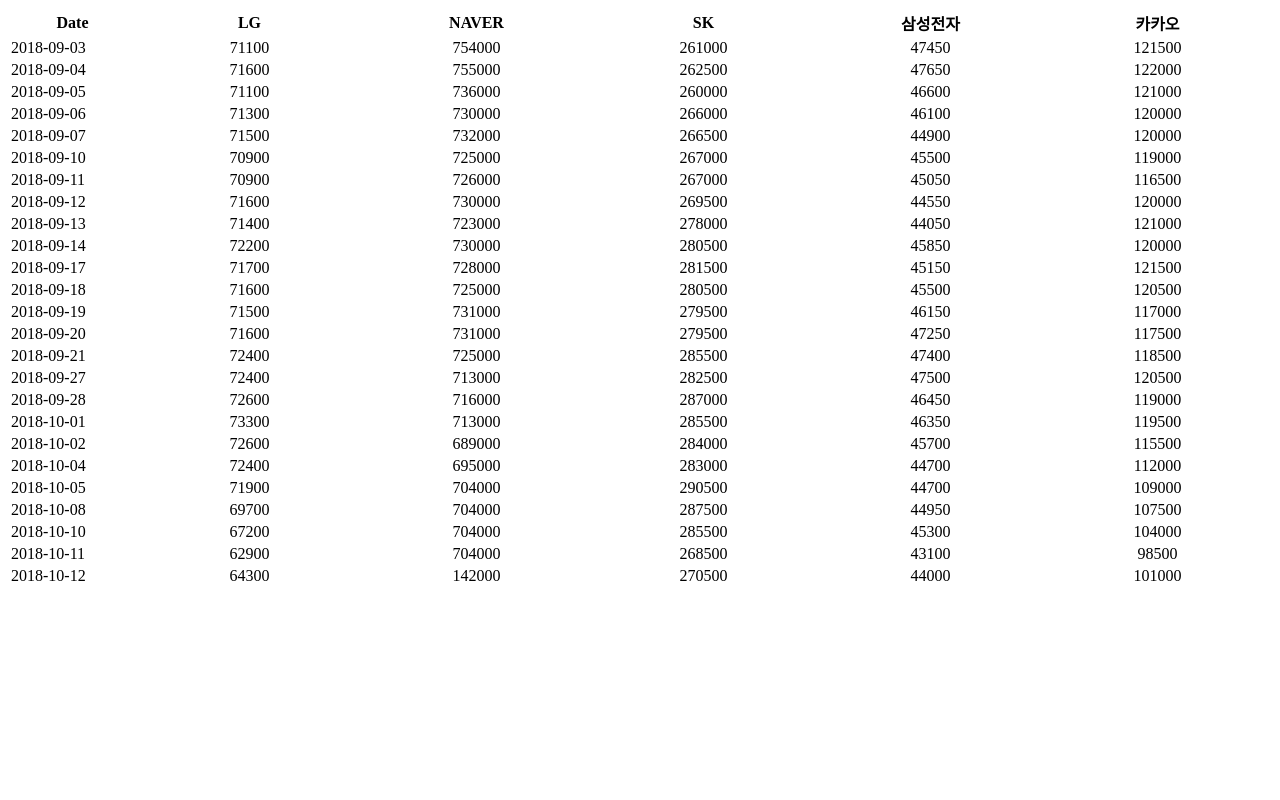
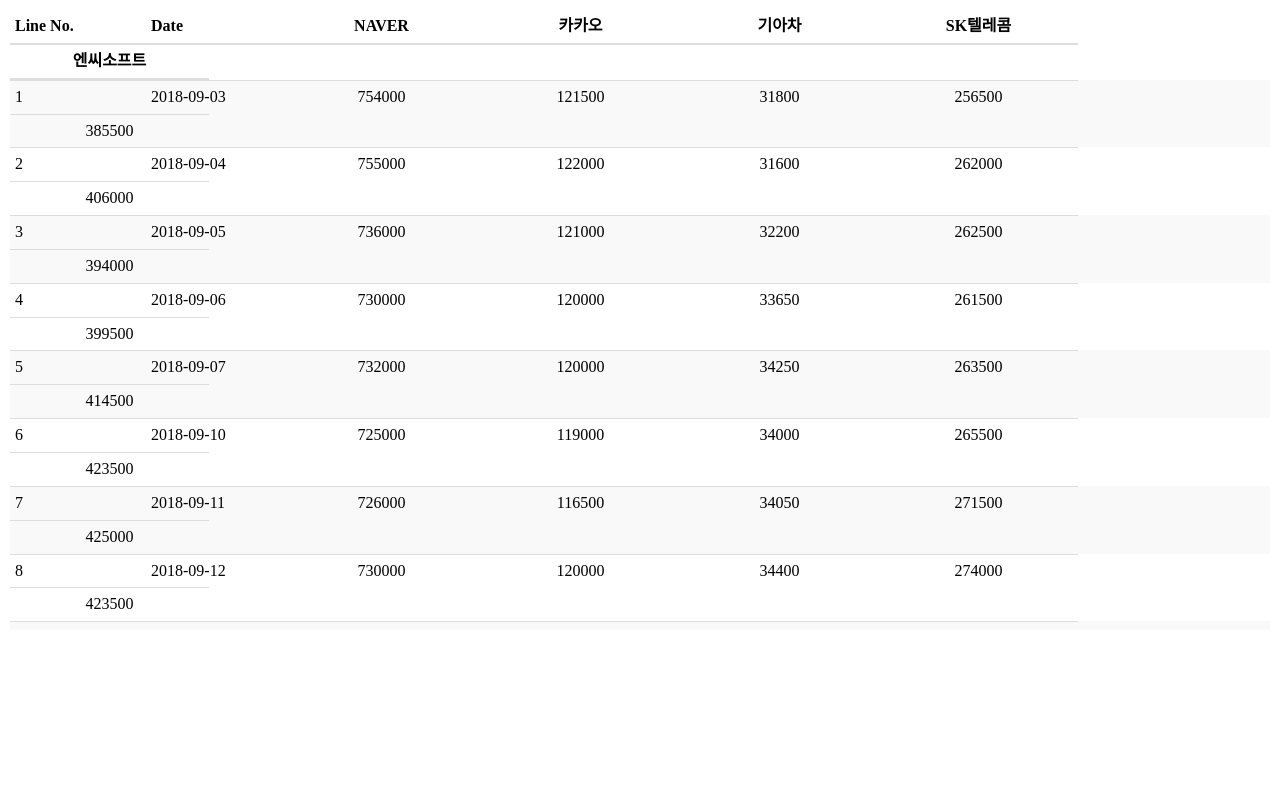
Before and after one commit to jun108059/WebTest, a plain HTML site: page StockPriceTable/index.html in a window 1280 px wide. Drawn offline with nearby package versions, Linux system fonts and the light colour scheme.

Commit message:
[Update]✍Solved Assignment

```diff
--- a/StockPriceTable/index.html
+++ b/StockPriceTable/index.html
@@ -3,47 +3,97 @@
   <head>
     <meta charset="utf-8" />
     <meta name="viewport" content="width=device-width, initial-scale=1.0" />
-    <title>Running JavaScript</title>
+    <title>201401254#1</title>
     <script src="https://ajax.googleapis.com/ajax/libs/jquery/3.3.1/jquery.min.js"></script>
+    <link rel="stylesheet" href="my-style.css" />
   </head>
   <body>
-    <table style="width: 100%">
-      <thead>
-        <tr>
-          <th style="width: 10%">Date</th>
-          <th style="width: 18%">LG</th>
-          <th style="width: 18%">NAVER</th>
-          <th style="width: 18%">SK</th>
-          <th style="width: 18%">삼성전자</th>
-          <th style="width: 18%">카카오</th>
-        </tr>
-      </thead>
+    <table
+      class="table table-striped header-fixed table-condensed"
+      style="width: 100%"
+    >
+      <thead id="thead"></thead>
       <tbody id="tbody"></tbody>
     </table>
 
     <script src="utils.js"></script>
     <script src="csvdata_all.js"></script>
     <script>
-      const selNames = ['LG', 'NAVER', 'SK', '삼성전자', '카카오'];
+      // 201401254
+
       const csv = getCsvData();
       //console.log(csv);
       const json = csv2json(csv);
-      //console.log(json[0]);
-      const sel = filterName(json, 'name', selNames);
+      console.log(json);
+
+      // xx == 14, yy == 12, zz == 24
+      const selNames = [
+        "NAVER",
+        "카카오",
+        json[14]["name"],
+        json[12]["name"],
+        json[24]["name"],
+      ];
+      console.log(selNames);
+      const sel = filterName(json, "name", selNames);
+      console.log(sel);
       const rows = groupByDate(sel);
       console.log(rows);
 
-      for (let i = 0; i < rows.length; i++) {// row count
-        const da = rows[i]['date'];
-        const cols = rows[i]['cols'];
+      let th =
+        "<tr>" +
+        '<th style="width: 10%; text-align:left;">' +
+        "Line No." +
+        "</th>" +
+        '<th style="width: 10%; text-align:left;">' +
+        "Date" +
+        "</th>";
+      console.log(selNames.length);
+      for (let i = 0; i < selNames.length; i++) {
+        th = th + '<th style="width: 15%;">' + selNames[i] + "</th>";
+        console.log(selNames[i], th);
+      }
+      th += "</tr>";
+      console.log(th);
+      $("#thead").append(th);
 
-        let tabrow = '<tr>' + '<td style="width: 10%">' + da + '</td>';
-        for (let j = 0; j < cols.length; j++) {// col count
-          tabrow =
-            tabrow + '<td style="width:18%; text-align:center;">' + cols[j]['price'] + '</td>';
+      for (let i = 0; i < rows.length; i++) {
+        // row count
+        const da = rows[i]["date"];
+        const tempCols = rows[i]["cols"];
+        // const cols = rows[i]["cols"];
+        let cols = []
+        let count = 0;
+        for (let k = 0; k < 5; k++){
+          for (let j = 0; j < tempCols.length; j++) {
+            if (selNames[count] === tempCols[j]["name"]){
+                console.log(selNames);
+                cols.push(tempCols[j])
+                count++;
+            }
+          }
         }
-        tabrow += '</tr>';
-        $('#tbody').append(tabrow);// using jQuery
+        console.log(cols);
+
+        let tabrow = "<tr>" + '<td style="width: 10%" text-align:center;>' + (i + 1) + "</td>" + '<td style="width: 10%" text-align:center;>' + da + "</td>";
+        let k = 0;
+        for (let j = 0; j < cols.length; j++) {
+          // col count
+          for (let l = 0; l <= 5; l++){
+            if (j+l < cols.length && selNames[k] === cols[j+l]["name"]){
+              tabrow =
+                tabrow +
+                '<td style="width:15%; text-align:center;">' +
+                cols[j+l]["price"] +
+                "</td>";
+              k++;
+              console.log(selNames[k]);
+            }
+          }
+
+        }
+        tabrow += "</tr>";
+        $("#tbody").append(tabrow); // using jQuery
       }
     </script>
   </body>
--- /dev/null
+++ b/StockPriceTable/my-style.css
@@ -0,0 +1,88 @@
+td {
+  margin: 0;
+  padding: 0;
+}
+
+.header-fixed {
+  width: 100%;
+}
+
+.header-fixed > thead,
+.header-fixed > tbody,
+.header-fixed > thead > tr,
+.header-fixed > tbody > tr,
+.header-fixed > thead > tr > th,
+.header-fixed > tbody > tr > td {
+  display: block;
+}
+
+.header-fixed > tbody > tr:after,
+.header-fixed > thead > tr:after {
+  content: " ";
+  display: block;
+  visibility: hidden;
+  clear: both;
+}
+
+.header-fixed > tbody {
+  overflow-y: auto;
+  height: 550px;
+}
+
+.header-fixed > tbody > tr > td,
+.header-fixed > thead > tr > th {
+  float: left;
+}
+
+.table-striped > tbody > tr:nth-of-type(odd) {
+  background-color: #f9f9f9;
+}
+
+.table {
+  width: 100%;
+  max-width: 100%;
+  margin-bottom: 20px;
+}
+
+.table > thead > tr > th,
+.table > tbody > tr > th,
+.table > tfoot > tr > th,
+.table > thead > tr > td,
+.table > tbody > tr > td,
+.table > tfoot > tr > td {
+  padding: 8px;
+  line-height: 1.42857143;
+  vertical-align: top;
+  border-top: 1px solid #ddd;
+}
+
+.table > thead > tr > th {
+  vertical-align: bottom;
+  border-bottom: 2px solid #ddd;
+}
+
+.table > caption + thead > tr:first-child > th,
+.table > colgroup + thead > tr:first-child > th,
+.table > thead:first-child > tr:first-child > th,
+.table > caption + thead > tr:first-child > td,
+.table > colgroup + thead > tr:first-child > td,
+.table > thead:first-child > tr:first-child > td {
+  border-top: 0;
+}
+
+.table > tbody + tbody {
+  border-top: 2px solid #ddd;
+}
+
+.table .table {
+  background-color: #fff;
+}
+
+.table-condensed > thead > tr > th,
+.table-condensed > tbody > tr > th,
+.table-condensed > tfoot > tr > th,
+.table-condensed > thead > tr > td,
+.table-condensed > tbody > tr > td,
+.table-condensed > tfoot > tr > td {
+  padding: 5px;
+}
```
